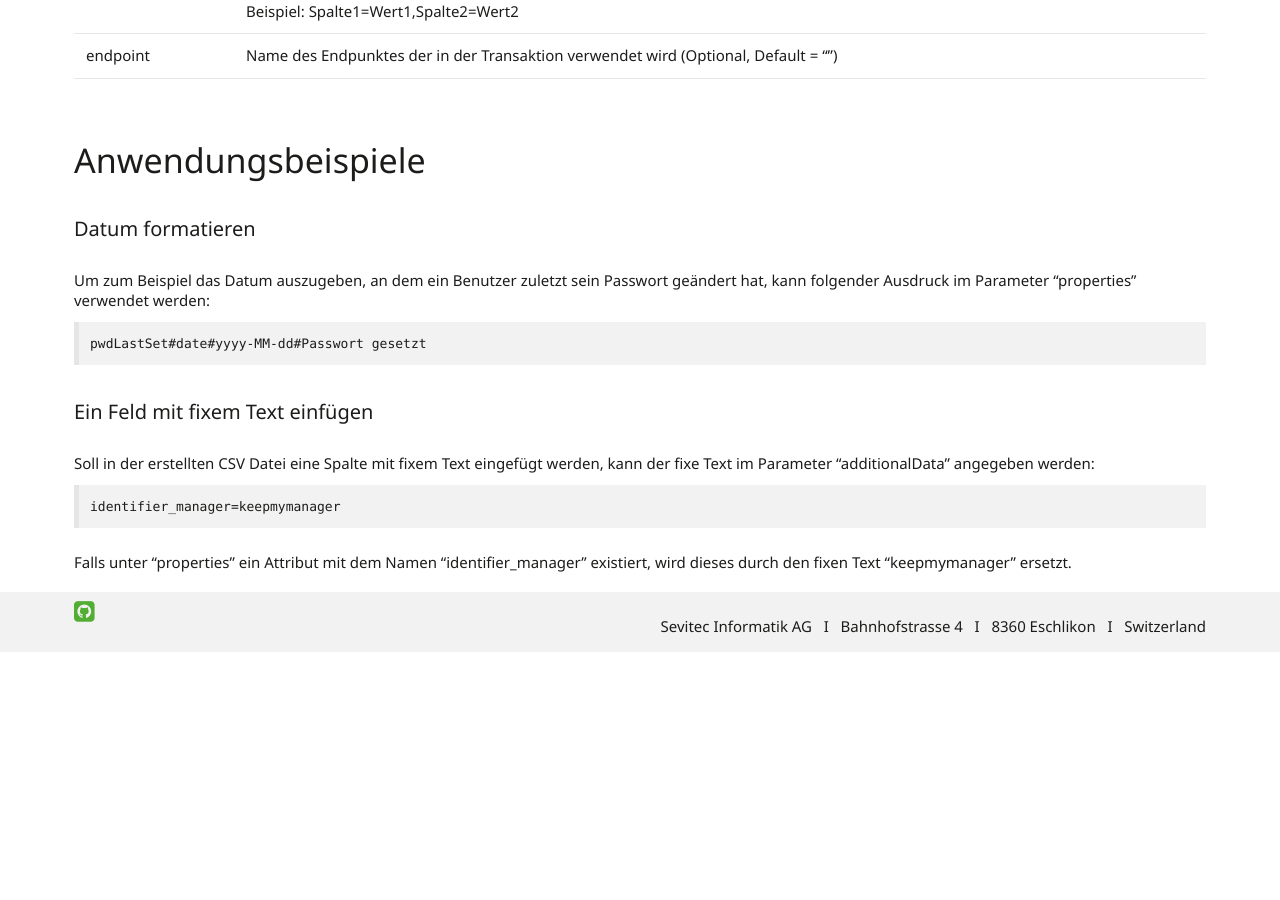
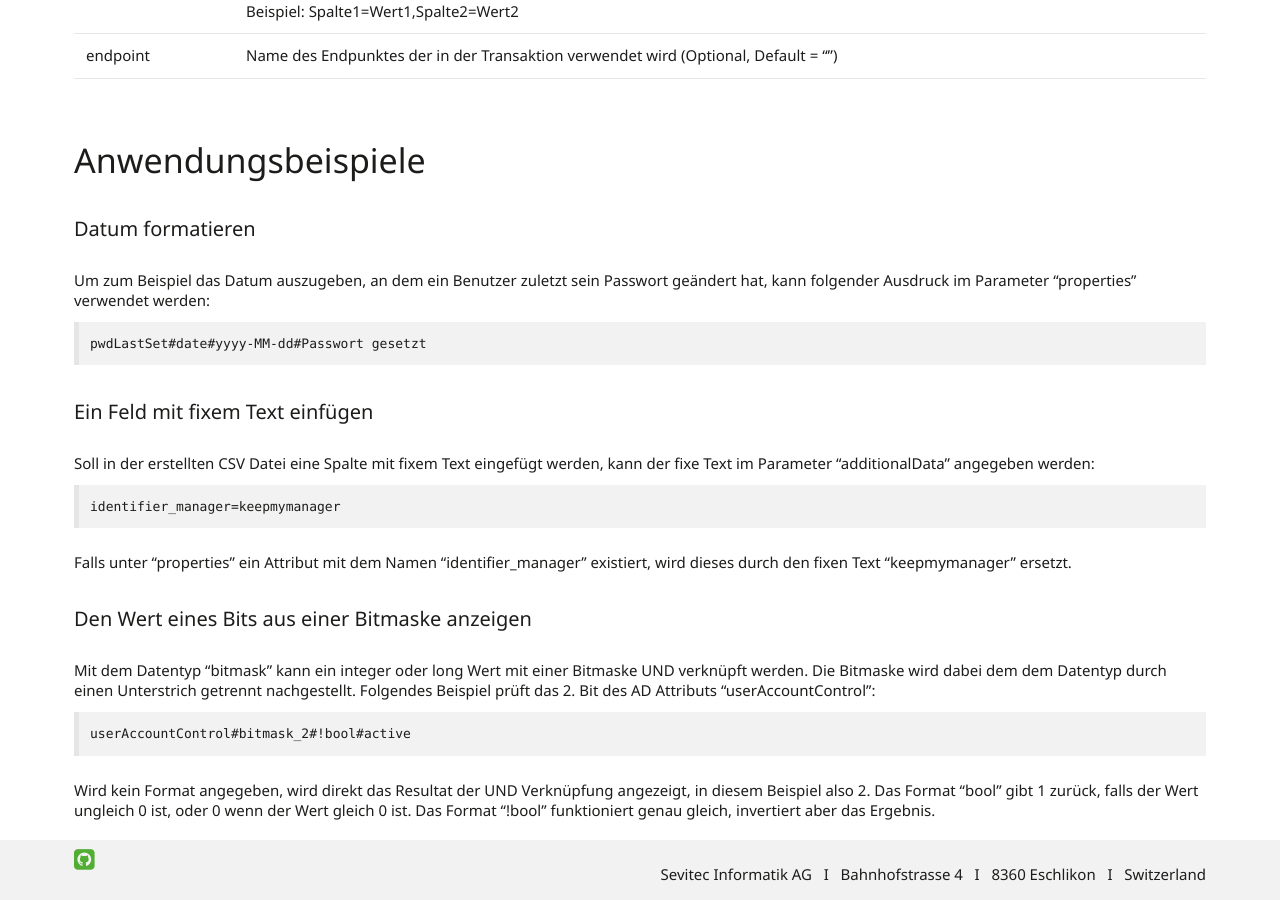
Before and after one commit to primesoft-group/oneconnexx-docs, a Jekyll site: the page built from _pages/addins/de/ldap2csv.md, in a window 1280 px wide and 900 px high, scrolled down 1718 px. Built offline with Jekyll 4.4.1, drawn with Linux system fonts in a browser that asks for light colours; nearby versions of some CDN libraries; some web fonts are replaced; before the commit the page ends 2370 px from its top, so only the background shows below that.

Commit message:
Update ldap2csv.md

````diff
--- a/_pages/addins/de/ldap2csv.md
+++ b/_pages/addins/de/ldap2csv.md
@@ -49,3 +49,13 @@ identifier_manager=keepmymanager
 ```
 
 Falls unter "properties" ein Attribut mit dem Namen "identifier_manager" existiert, wird dieses durch den fixen Text "keepmymanager" ersetzt.
+
+##### Den Wert eines Bits aus einer Bitmaske anzeigen
+
+Mit dem Datentyp "bitmask" kann ein integer oder long Wert mit einer Bitmaske UND verknüpft werden. Die Bitmaske wird dabei dem dem Datentyp durch einen Unterstrich getrennt nachgestellt. Folgendes Beispiel prüft das 2. Bit des AD Attributs "userAccountControl":
+
+```
+userAccountControl#bitmask_2#!bool#active
+```
+
+Wird kein Format angegeben, wird direkt das Resultat der UND Verknüpfung angezeigt, in diesem Beispiel also 2. Das Format "bool" gibt 1 zurück, falls der Wert ungleich 0 ist, oder 0 wenn der Wert gleich 0 ist. Das Format "!bool" funktioniert genau gleich, invertiert aber das Ergebnis.
````
